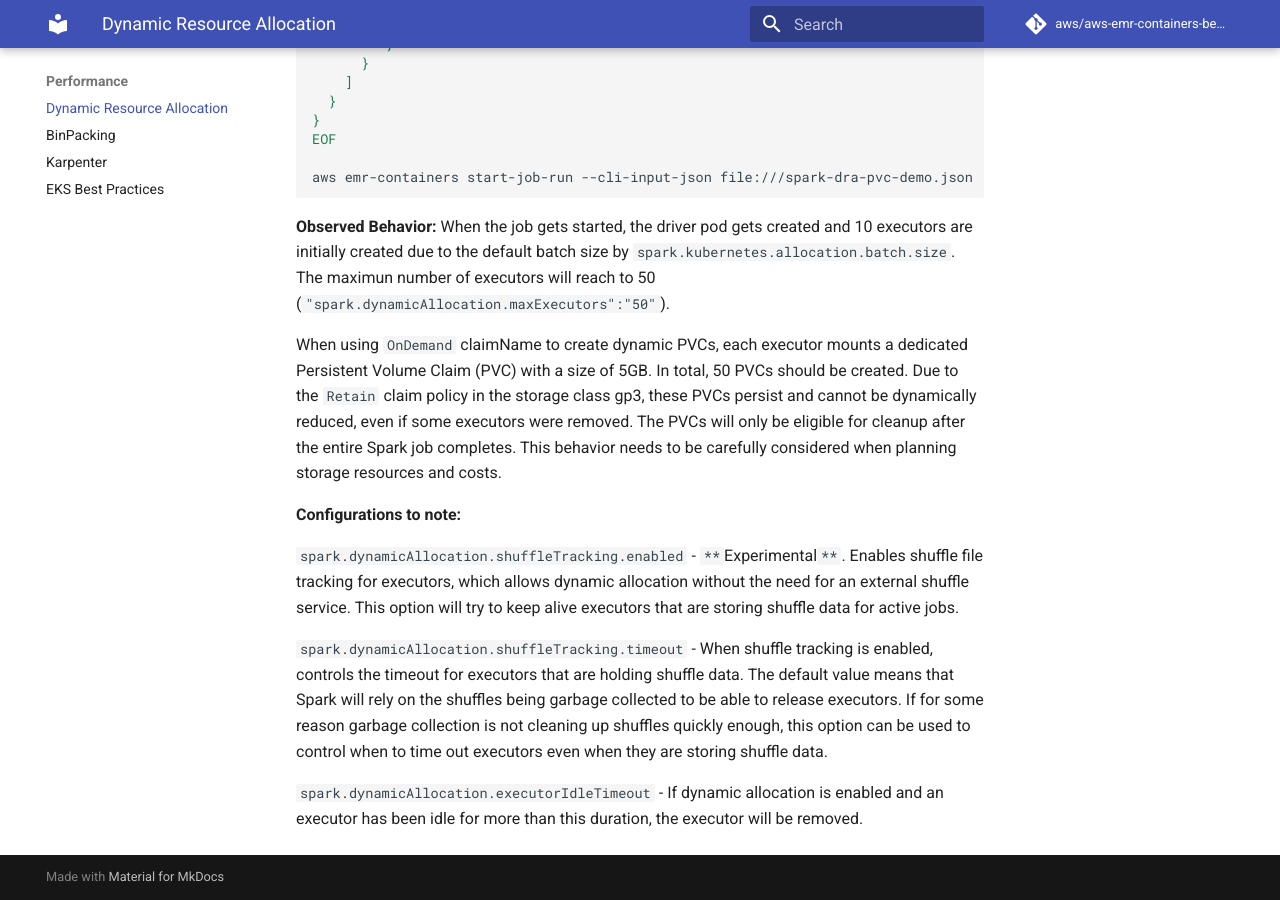
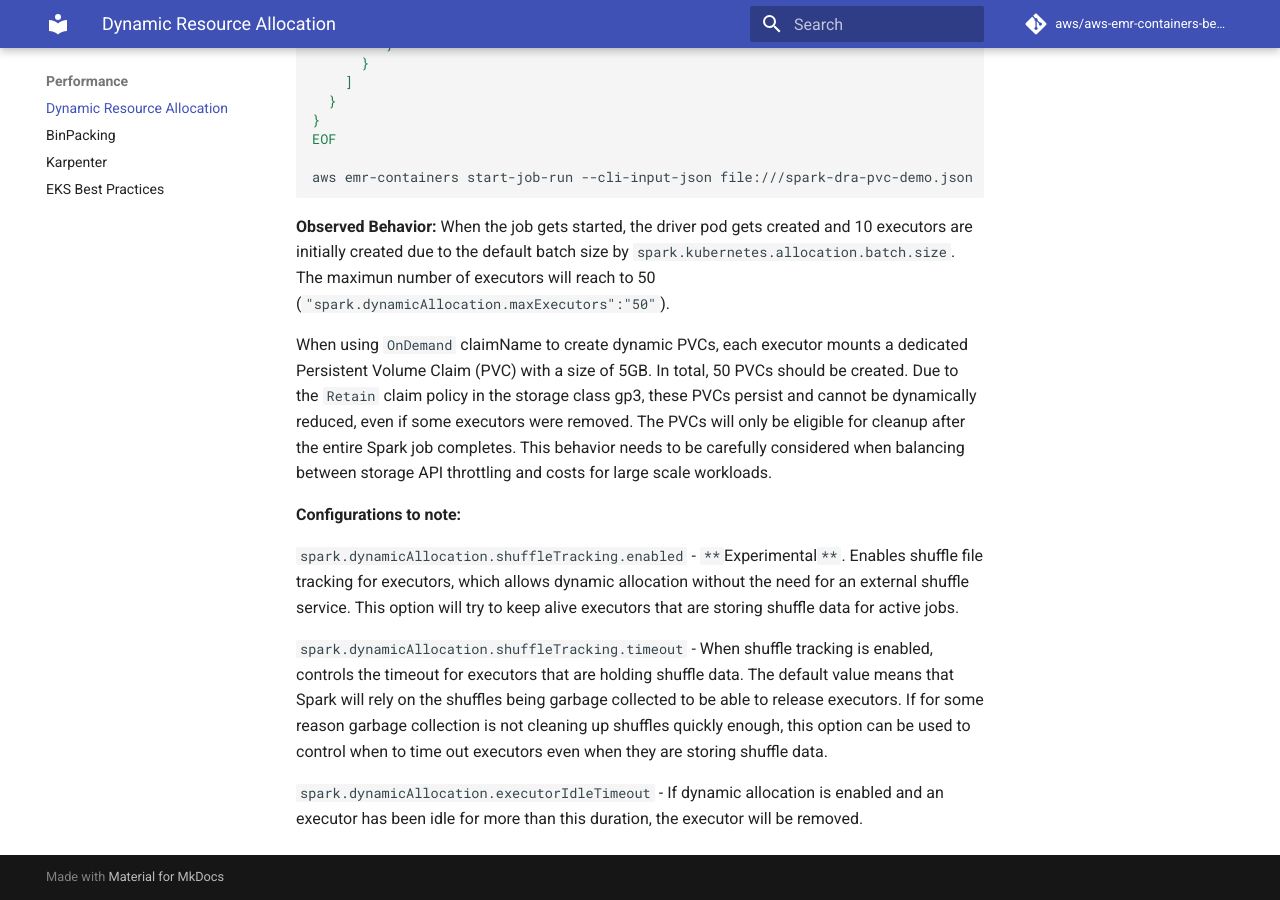
Before and after one commit to aws/aws-emr-containers-best-practices, an MkDocs documentation site: the page built from content/performance/docs/dra.md, in a window 1280 px wide and 900 px high, scrolled down 2856 px. Built offline with MkDocs 1.6.1 and Material for MkDocs 9.7.7, drawn with Linux system fonts in a browser that asks for light colours; comment, search, counter and statistics services are not loaded; some of the changed text lies outside the part shown.

Commit message:
update ebs and dra best practice with the latest content and examples

```diff
--- a/content/performance/docs/dra.md
+++ b/content/performance/docs/dra.md
@@ -124,7 +124,7 @@ aws emr-containers start-job-run --cli-input-json file:///spark-dra-pvc-demo.jso
 **Observed Behavior:**
 When the job gets started, the driver pod gets created and 10 executors are initially created due to the default batch size by `spark.kubernetes.allocation.batch.size`. The maximun number of executors will reach to 50 (`"spark.dynamicAllocation.maxExecutors":"50"`).
 
-When using `OnDemand` claimName to create dynamic PVCs, each executor mounts a dedicated Persistent Volume Claim (PVC) with a size of 5GB. In total, 50 PVCs should be created. Due to the `Retain` claim policy in the storage class gp3, these PVCs persist and cannot be dynamically reduced, even if some executors were removed. The PVCs will only be eligible for cleanup after the entire Spark job completes. This behavior needs to be carefully considered when planning storage resources and costs.
+When using `OnDemand` claimName to create dynamic PVCs, each executor mounts a dedicated Persistent Volume Claim (PVC) with a size of 5GB. In total, 50 PVCs should be created. Due to the `Retain` claim policy in the storage class gp3, these PVCs persist and cannot be dynamically reduced, even if some executors were removed. The PVCs will only be eligible for cleanup after the entire Spark job completes. This behavior needs to be carefully considered when balancing between storage API throttling and costs for large scale workloads.
 
 **Configurations to note:**
 
```
Also changed, not shown: other parts of content/performance/docs/dra.md (+1 -1 lines).
